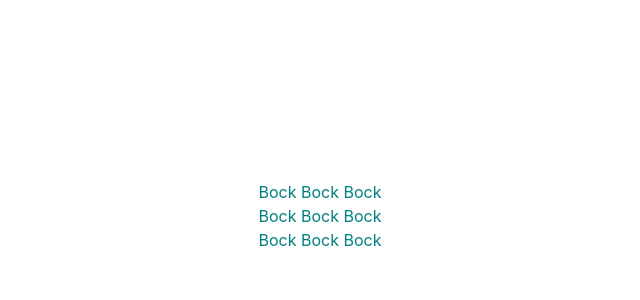
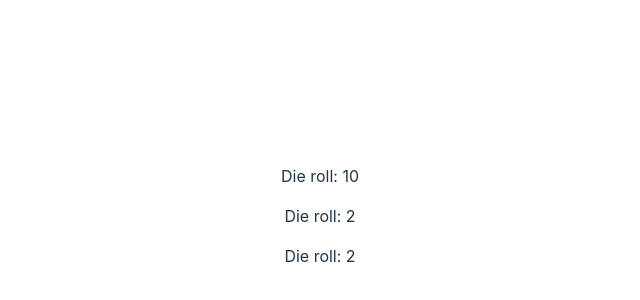
Before and after one commit to Jesus6366/reactMetaCourse, a React (Vite) app in the folder first-react-app/: page / in a window 1280 px wide. Shown: the part 184-484 px from the top of the page, without its empty margins (320-960 px from the left). Built offline with nearby package versions, Linux system fonts and the light colour scheme.

Commit message:
non-string props

```diff
--- a/first-react-app/src/App.jsx
+++ b/first-react-app/src/App.jsx
@@ -1,12 +1,18 @@
 import "./App.css";
 import Chicken from "./Chicken";
+import Greeter from "./Greeter";
+
+import Die from "./Die";
 
 function App() {
   return (
     <>
-      <Chicken />
-      <Chicken />
-      <Chicken />
+      {/* <Greeter person="Sarai" from="Jesus" />
+      <Greeter person="Natalia" from="Jesus" />
+      <Greeter person="Natalia" from="Sarai" /> */}
+      <Die numSides={20} />
+      <Die numSides={6} />
+      <Die numSides={10} />
     </>
   );
 }
--- /dev/null
+++ b/first-react-app/src/Die.jsx
@@ -0,0 +1,6 @@
+const Die = ({ numSides }) => {
+  const roll = Math.floor(Math.random() * numSides) + 1;
+  return <p>Die roll: {roll}</p>;
+};
+
+export default Die;
--- /dev/null
+++ b/first-react-app/src/Greeter.jsx
@@ -0,0 +1,10 @@
+function Greeter({ person, from }) {
+  return (
+    <>
+      <h1>Hi There {person}</h1>
+      <h2>- {from}</h2>
+    </>
+  );
+}
+
+export default Greeter;
```
